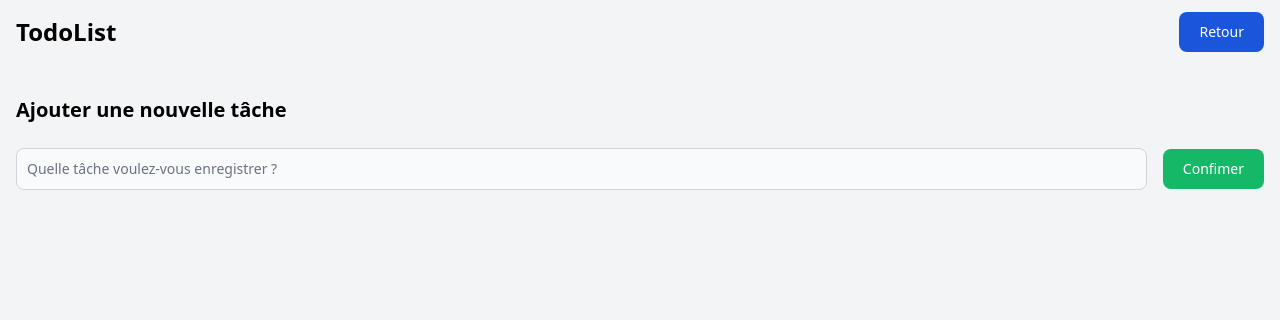
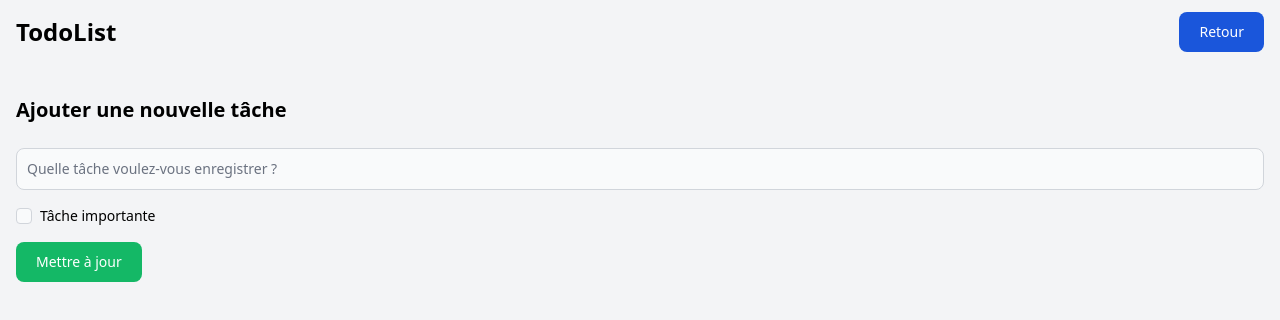
Before and after one commit to davso11/todo-app-react, a React (Vite) app: page /new in a window 1280 px wide. Shown: the top 320 px of the page. Built offline with nearby package versions, Linux system fonts and the light colour scheme; no server answers.

Commit message:
Add status checkbox

```diff
--- a/src/pages/AddNew/UI/Form.jsx
+++ b/src/pages/AddNew/UI/Form.jsx
@@ -1,7 +1,7 @@
-function Form({ todoRef, onSubmit }) {
+function Form({ todoRef, isImportant, onCheck, onSubmit }) {
   return (
     <form
-      className="mt-6 flex flex-col gap-4 md:flex-row md:items-center"
+      className="mt-6 flex flex-col gap-4"
       autoComplete="off"
       onSubmit={onSubmit}
     >
@@ -12,12 +12,31 @@
         ref={todoRef}
         required
       />
+
+      <div className="flex items-start">
+        <div className="flex h-5 items-center">
+          <input
+            id="remember"
+            type="checkbox"
+            className="focus:ring-3 h-4 w-4 rounded border border-gray-300 bg-gray-50 focus:ring-blue-300"
+            checked={isImportant}
+            onChange={onCheck}
+          />
+        </div>
+        <label
+          htmlFor="remember"
+          className="ml-2 text-sm"
+        >
+          Tâche importante
+        </label>
+      </div>
+
       <button
         color="success"
         type="submit"
-        className="rounded-lg bg-[#14B866] px-5 py-2.5 text-sm font-medium text-white hover:bg-[#179154] focus:outline-none focus:ring-4 focus:ring-green-300"
+        className="rounded-lg bg-[#14B866] px-5 py-2.5 text-sm font-medium text-white hover:bg-[#179154] focus:outline-none focus:ring-4 focus:ring-green-300 md:self-start"
       >
-        Confimer
+        Mettre à jour
       </button>
     </form>
   )
--- a/src/pages/Update/UI/Form.jsx
+++ b/src/pages/Update/UI/Form.jsx
@@ -1,7 +1,7 @@
-function Form({ todo, onSubmit, onChange }) {
+function Form({ todo, isImportant, onCheck, onSubmit, onChange }) {
   return (
     <form
-      className="mt-6 flex flex-col gap-4 md:flex-row md:items-center"
+      className="mt-6 flex flex-col gap-4"
       autoComplete="off"
       onSubmit={onSubmit}
     >
@@ -13,10 +13,29 @@
         value={todo}
         required
       />
+
+      <div className="flex items-start">
+        <div className="flex h-5 items-center">
+          <input
+            id="remember"
+            type="checkbox"
+            className="focus:ring-3 h-4 w-4 rounded border border-gray-300 bg-gray-50 focus:ring-blue-300"
+            checked={isImportant}
+            onChange={onCheck}
+          />
+        </div>
+        <label
+          htmlFor="remember"
+          className="ml-2 text-sm"
+        >
+          Tâche importante
+        </label>
+      </div>
+
       <button
         color="success"
         type="submit"
-        className="rounded-lg bg-[#14B866] px-5 py-2.5 text-sm font-medium text-white hover:bg-[#179154] focus:outline-none focus:ring-4 focus:ring-green-300"
+        className="rounded-lg bg-[#14B866] px-5 py-2.5 text-sm font-medium text-white hover:bg-[#179154] focus:outline-none focus:ring-4 focus:ring-green-300 md:self-start"
       >
         Mettre à jour
       </button>
```
